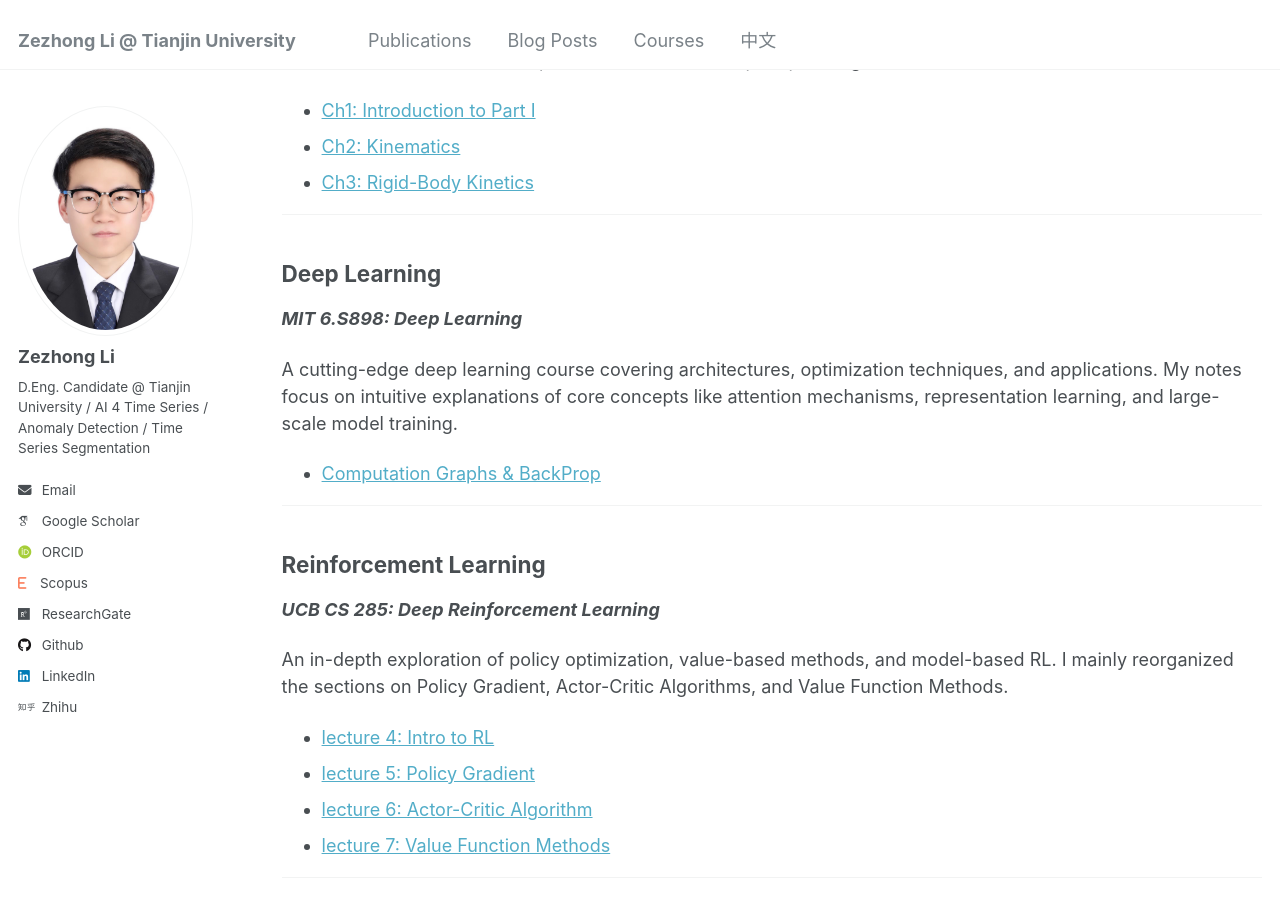
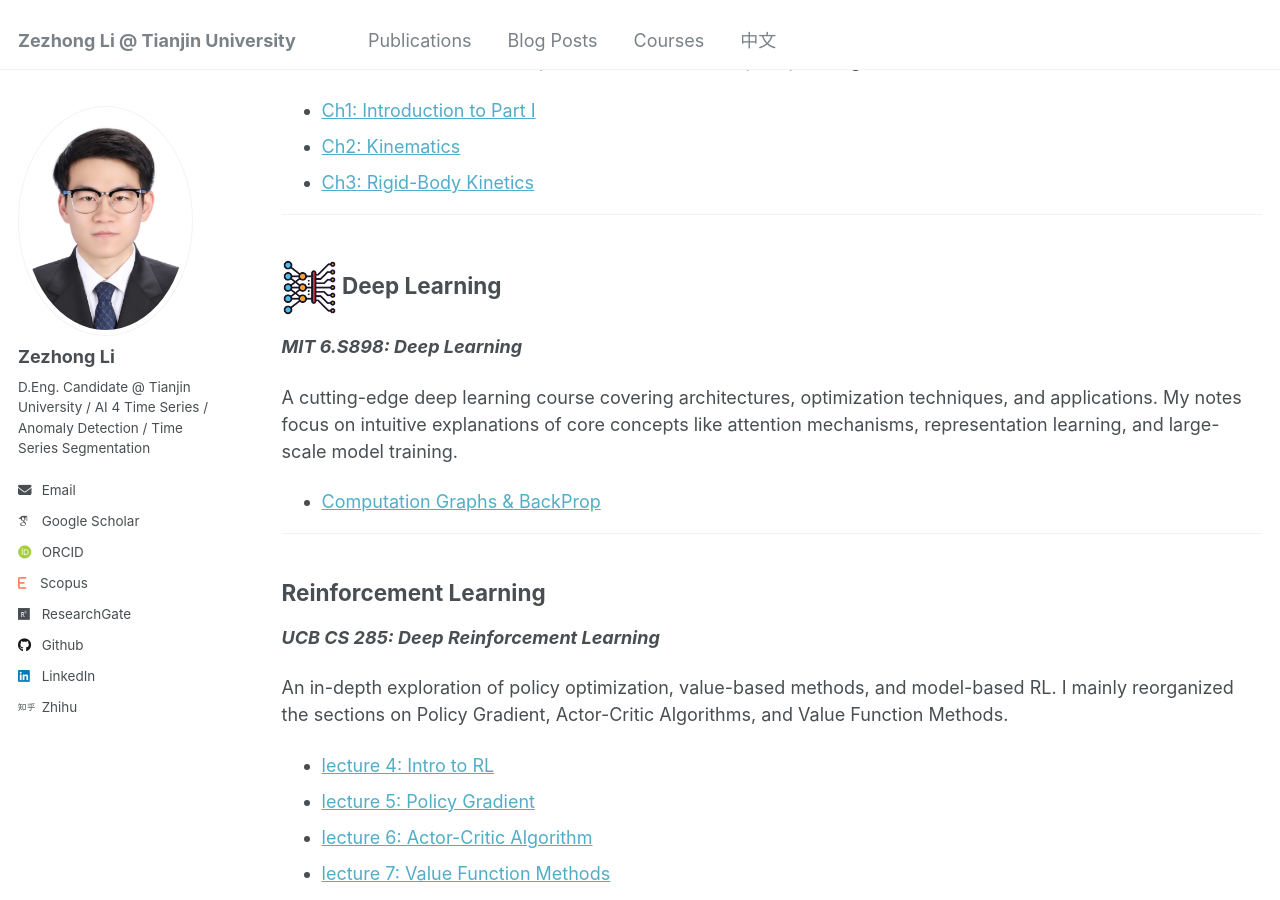
Before and after one commit to lzz19980125/lzz19980125.github.io, a Jekyll site: the page built from _pages/courses.md, in a window 1280 px wide and 900 px high, scrolled down 639 px. Built offline with Jekyll 4.4.1, drawn with Linux system fonts in a browser that asks for light colours; some web fonts are replaced.

Commit message:
Update courses.md

```diff
--- a/_pages/courses.md
+++ b/_pages/courses.md
@@ -13,7 +13,7 @@ Below are my reorganized materials and notes for several significant courses I h
 
 ------
 
-## <img src="../images/submarine.png" width="55" height="50"> Autonomous Marine Intelligent Systems
+## <img src="../images/submarine.png" width="55" height="50">  Autonomous Marine Intelligent Systems
 
 ***Norwegian University of Science and Technology — TTK4190: Guidance, Navigation and Control of Marine Craft, Aircraft and Drones***
 
@@ -31,7 +31,7 @@ which form the foundation for precise attitude control, path planning, and coord
 
 ------
 
-## Deep Learning
+## <img src="../images/139-deep-learning.png" width="55" height="50"> Deep Learning
 
 ***MIT 6.S898: Deep Learning***
 
```
